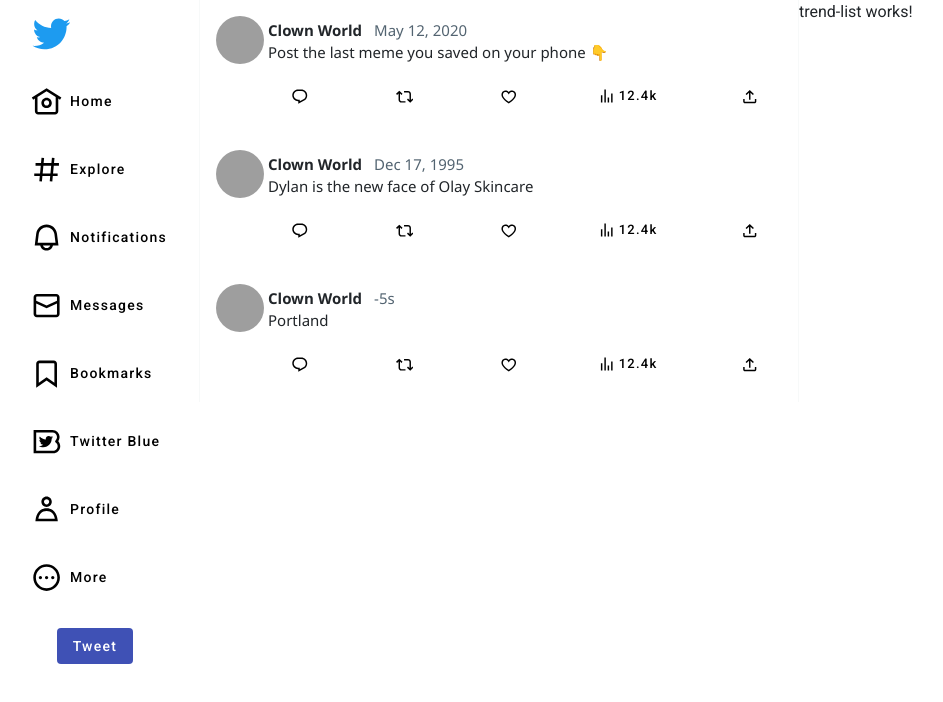
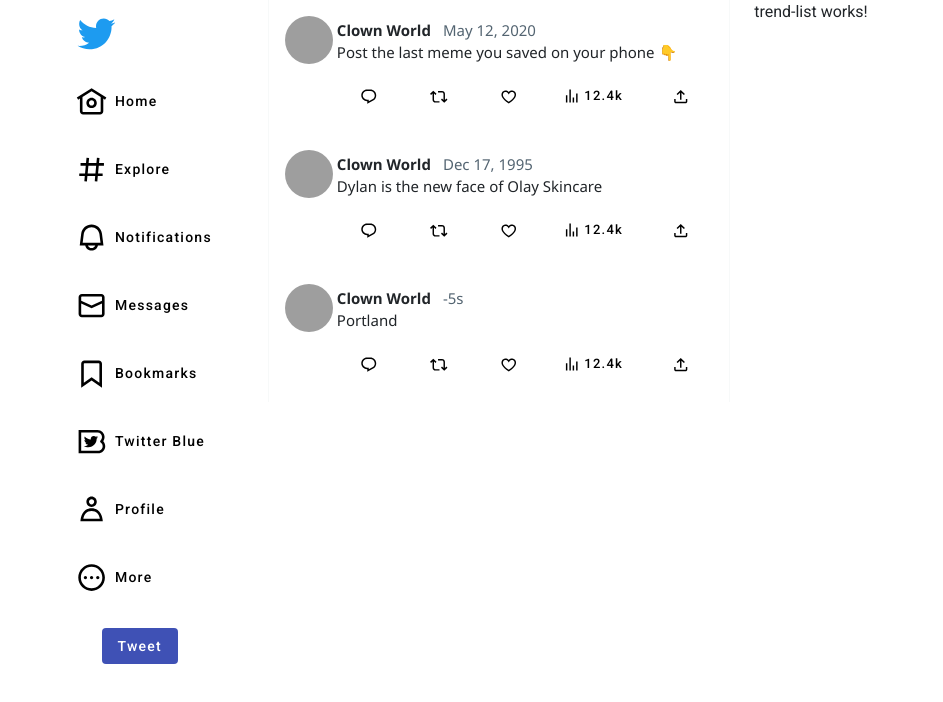
Before and after one commit to BlairABlake/twitter-clone, an Angular app in the folder frontend/twitter-frontend/: page / in a window 1280 px wide. Shown: the top 702 px of the page, without its empty margins (141-1084 px from the left). Built offline with nearby package versions, Linux system fonts and the light colour scheme; grey boxes are pictures that could not be loaded.

Commit message:
fix fixed tweet list size

```diff
--- a/frontend/twitter-frontend/src/app/home/heder-mobile/heder-mobile.component.html
+++ b/frontend/twitter-frontend/src/app/home/heder-mobile/heder-mobile.component.html
@@ -1,4 +1,4 @@
-<div class="w-100 d-flex justify-content-evenly fixed-bottom mb-1 pt-1 border-top">
+<div class="w-100 d-flex justify-content-evenly position-fixed fixed-bottom mb-1 pt-1 border-top">
   <app-link>
     <svg viewBox="0 0 24 24" aria-hidden="true" class="icon m-2"><g><path d="M12 9c-2.209 0-4 1.791-4 4s1.791 4 4 4 4-1.791 4-4-1.791-4-4-4zm0 6c-1.105 0-2-.895-2-2s.895-2 2-2 2 .895 2 2-.895 2-2 2zm0-13.304L.622 8.807l1.06 1.696L3 9.679V19.5C3 20.881 4.119 22 5.5 22h13c1.381 0 2.5-1.119 2.5-2.5V9.679l1.318.824 1.06-1.696L12 1.696zM19 19.5c0 .276-.224.5-.5.5h-13c-.276 0-.5-.224-.5-.5V8.429l7-4.375 7 4.375V19.5z"></path></g></svg>
   </app-link>
--- a/frontend/twitter-frontend/src/app/home/home/home.component.html
+++ b/frontend/twitter-frontend/src/app/home/home/home.component.html
@@ -1,16 +1,19 @@
 <div *ngIf="isTablet">
+  <app-tweet-list></app-tweet-list>
   <app-heder-mobile></app-heder-mobile>
 </div>
 <div *ngIf="!isTablet">
-  <div class="d-flex justify-content-even w-100 h-100">
-    <div class="w-100 h-100">
-      <app-header></app-header>
-    </div>
-    <div class="w-100 h-100">
-      <app-tweet-list></app-tweet-list>
-    </div>
-    <div class="w-100 h-100">
-      <app-trend-list></app-trend-list>
+  <div class="container-fluid">
+    <div class="row">
+      <div class="col">
+        <app-header></app-header>
+      </div>
+      <div class="col">
+        <app-tweet-list></app-tweet-list>
+      </div>
+      <div class="col">
+        <app-trend-list></app-trend-list>
+      </div>
     </div>
   </div>
 </div>
--- a/frontend/twitter-frontend/src/app/tweets/tweet-list/tweet-list.component.css
+++ b/frontend/twitter-frontend/src/app/tweets/tweet-list/tweet-list.component.css
@@ -1,7 +1,7 @@
 .tweet-list {
   border-left: 1.5px solid rgb(247, 249, 249);
   border-right: 1.5px solid rgb(247, 249, 249);
-  width: 600px;
+  width: 100%;
   margin: auto;
   display: flex;
   flex-direction: column;
```
